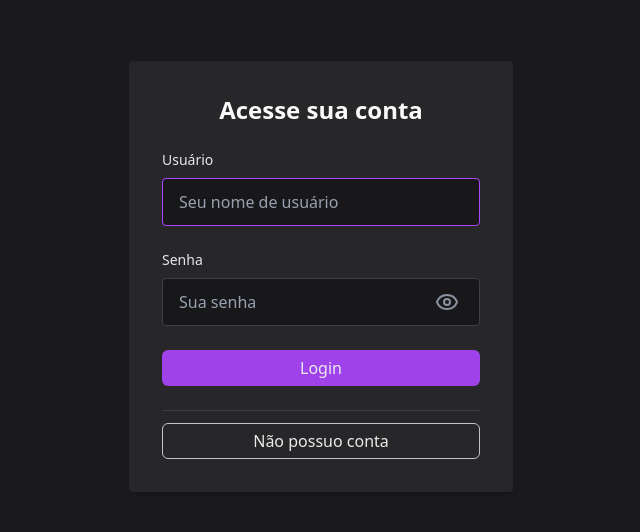
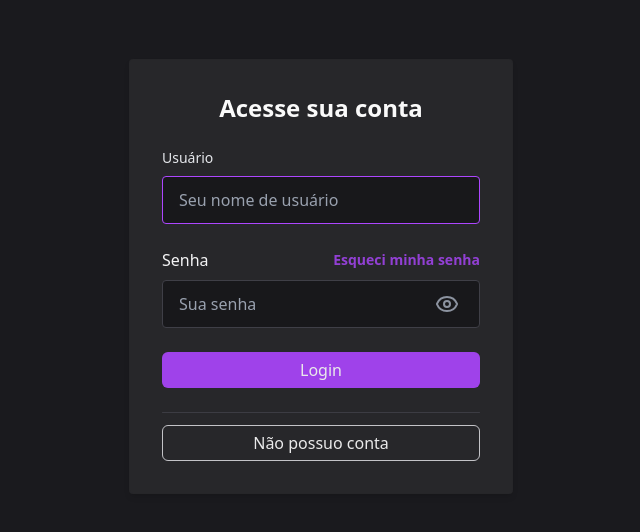
Before and after one commit to ricardoracki/viva-api, a Next.js app: page /signin in a window 1280 px wide. Shown: the part 124-656 px from the top of the page, without its empty margins (319-959 px from the left). Built offline with nearby package versions, Linux system fonts and the light colour scheme.

Commit message:
feat: add recovery password option

```diff
--- a/src/app/signin/page.tsx
+++ b/src/app/signin/page.tsx
@@ -7,6 +7,7 @@ import { Eye } from "lucide-react";
 import { Separator } from "@/components/separato";
 import { Button } from "@/components/button";
 import { Loading } from "@/components/loading";
+import Link from "next/link";
 
 const formSchema = z.object({
   username: z.string().nonempty("Campo obrigatório").min(1, "Usuário inválido"),
@@ -54,7 +55,15 @@ export default function Login() {
             )}
           </InputBlock>
           <InputBlock>
-            <InputBlock.Label htmlFor="password">Senha</InputBlock.Label>
+            <div className="flex items-center justify-between">
+              <InputBlock.Label htmlFor="password">Senha</InputBlock.Label>
+              <Link
+                href={"#"}
+                className="text-primary font-semibold text-sm opacity-80 hover:opacity-100 transition-opacity"
+              >
+                Esqueci minha senha
+              </Link>
+            </div>
             <InputBlock.FieldRoot>
               <InputBlock.Field
                 id="password"
```
